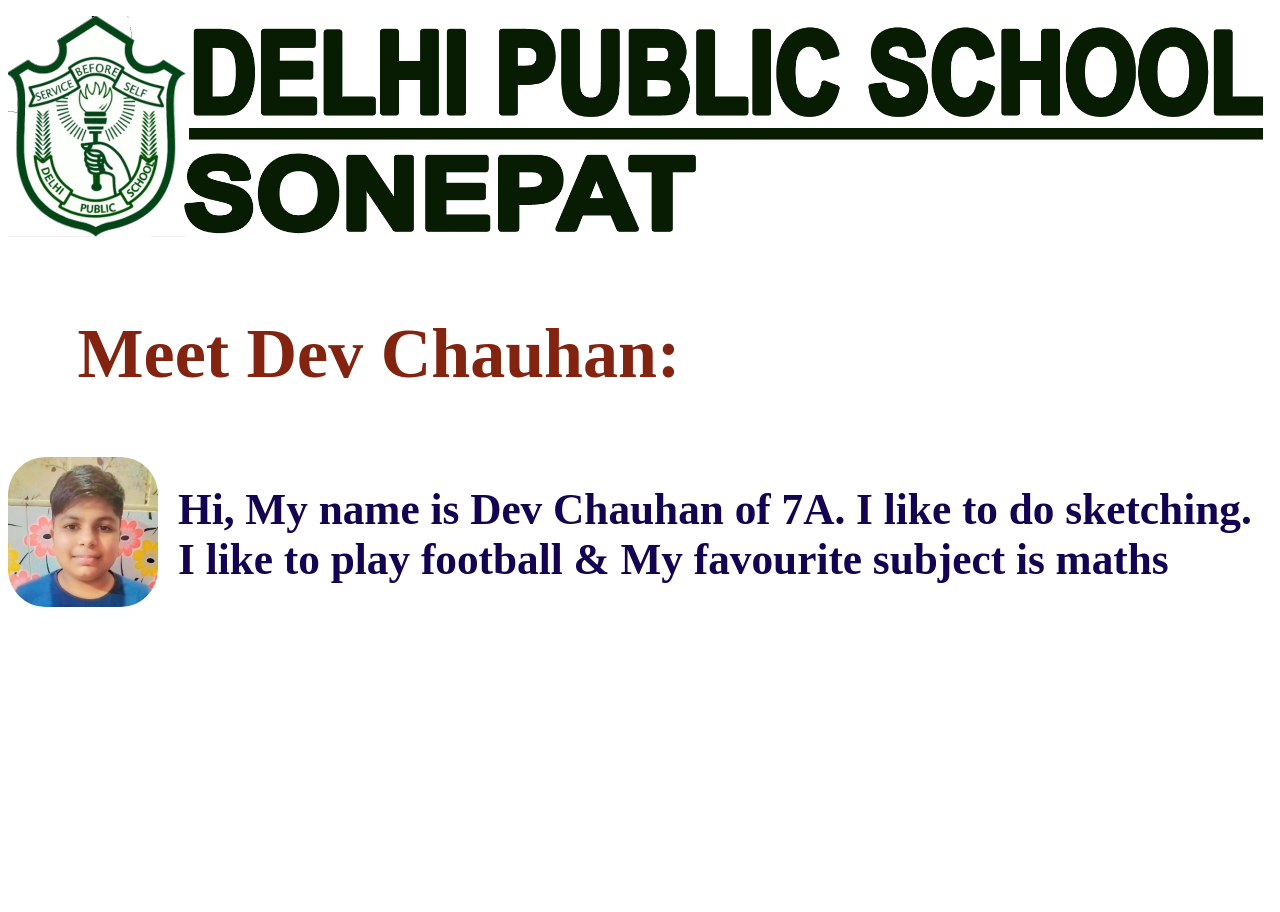
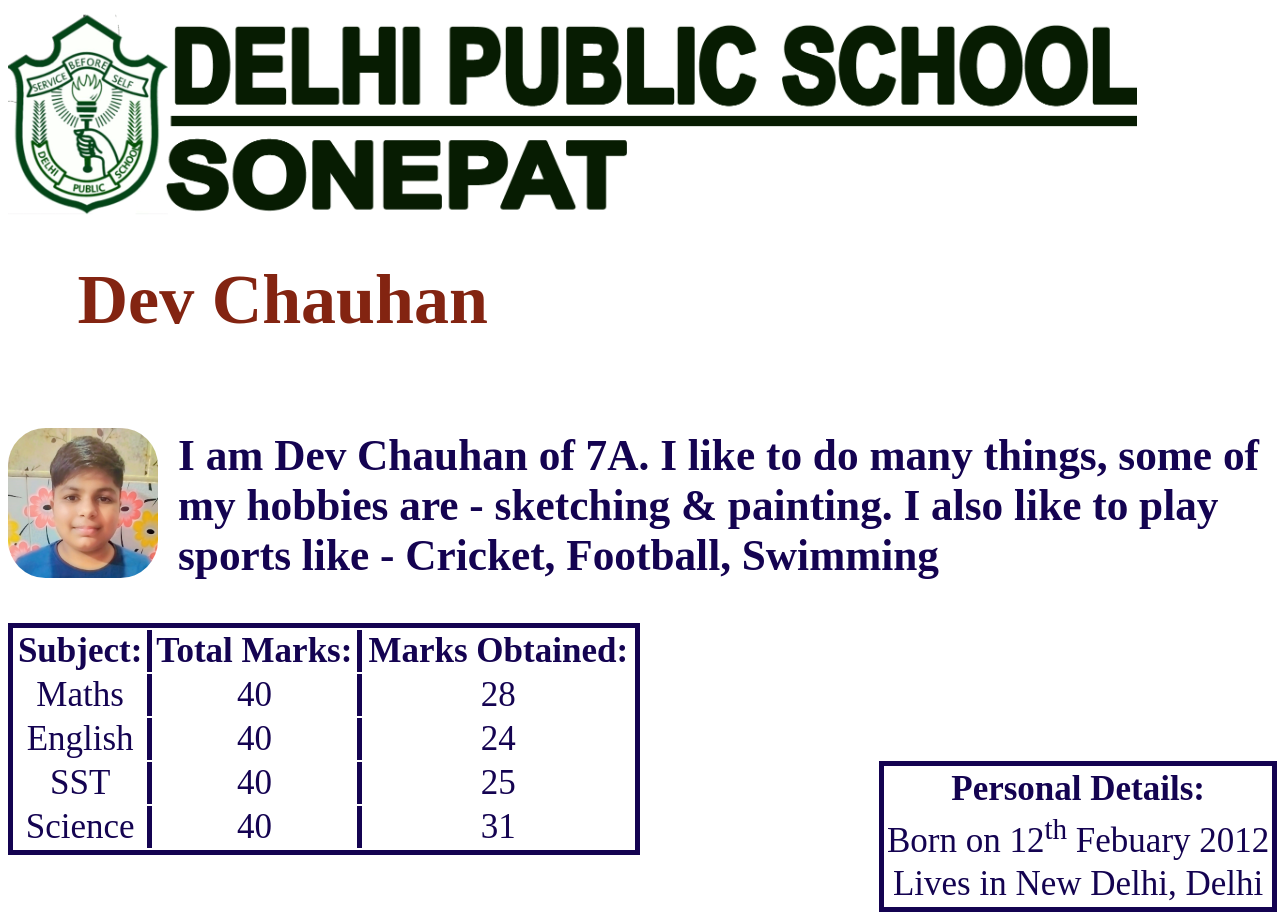
Before and after one commit to DevGupta-2011/DPS-Home, a plain HTML site: page dc.html in a window 1280 px wide. Before the commit the page ends 800 px from the top, so only its background shows below. Drawn offline with Linux system fonts and the light colour scheme.

Commit message:
Update dc.html

```diff
--- a/dc.html
+++ b/dc.html
@@ -2,22 +2,66 @@
 <html>
 <head>
     <link rel="stylesheet" href="style.css">
-    <title>Bhushit Singhal's Portfolio</title>
+    <title>Dev Chauhan's Portfolio</title>
     <link rel="icon" href="dps_logo1.png" type="official">
 </head>
 <body>
     <div class="content_img">
-        <a href="index.html"><img src="dps-logo.png" height="250px"></a>
+        <a href="index.html"><img src="dps-logo.png" height="225px"></a>
         <div>Back to portfolios</div>
      </div>
- <Br> <Br> <Br> <Br> <Br> <Br> <Br> <Br> <Br> <Br> <Br> <Br> <Br><Br> <Br> <Br> <Br>
+ <Br> <Br> <Br> <Br> <Br> <Br> <Br> <Br> <Br> <Br> <Br> <Br> <Br><Br>
 
-<H1>Meet Dev Chauhan:</H1>
+<H1>Dev Chauhan</H1>
+
 <div class="container">
 <div><img class="DI" src="DevC_img.jpg" height="150px"></div>
 
-<div class="text"><h3>Hi, My name is Dev Chauhan of 7A. I like to do sketching. I like to play football & My favourite subject is maths</h3></div>
+<div class="text"><h3>I am Dev Chauhan of 7A. I like to do many things, some of my hobbies are - sketching & painting. I also like to play sports like - Cricket, Football, Swimming</h3></div>
 </div>
-
+<div>
+<table style="width:50%">
+    <tr>
+        <th class="m">Subject:</th>
+        <th>Total Marks:</th>
+        <th class="m">Marks Obtained:</th>
+    </tr>
+    <tr>
+        <td class="m">Maths</td>
+        <td>40</td>
+        <td class="m">28</td>
+    </tr>
+    <tr>
+        <td class="m">English</td>
+        <td>40</td>
+        <td class="m">24</td>
+    </tr>
+    <tr>
+        <td class="m">SST</td>
+        <td>40</td>
+        <td class="m">25</td>
+    </tr>
+    <tr>
+        <td class="m">Science</td>
+        <td>40</td>
+        <td class="m">31</td>
+    </tr>
+</table>
+<table class="l" align="right">
+    <tr>
+        <th class="m">Personal Details:</th>
+    </tr>
+    <tr>
+        <td class="m">
+            Born on 12<sup>th</sup> Febuary 2012
+        </td>
+    </tr>
+    <tr>
+        <td class="m">
+            Lives in New Delhi, Delhi
+        </td>
+    </tr>
+</table>
+</div>
 </body>
 </html>
```
